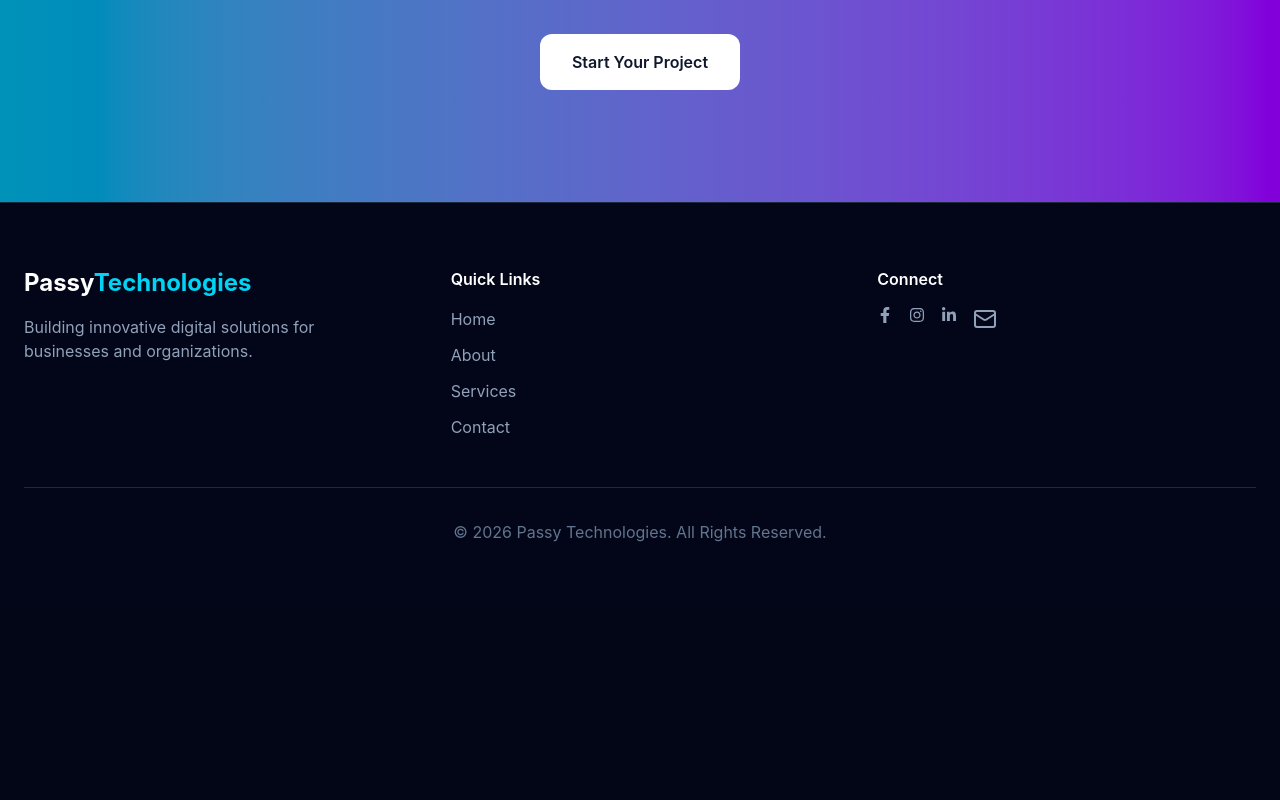
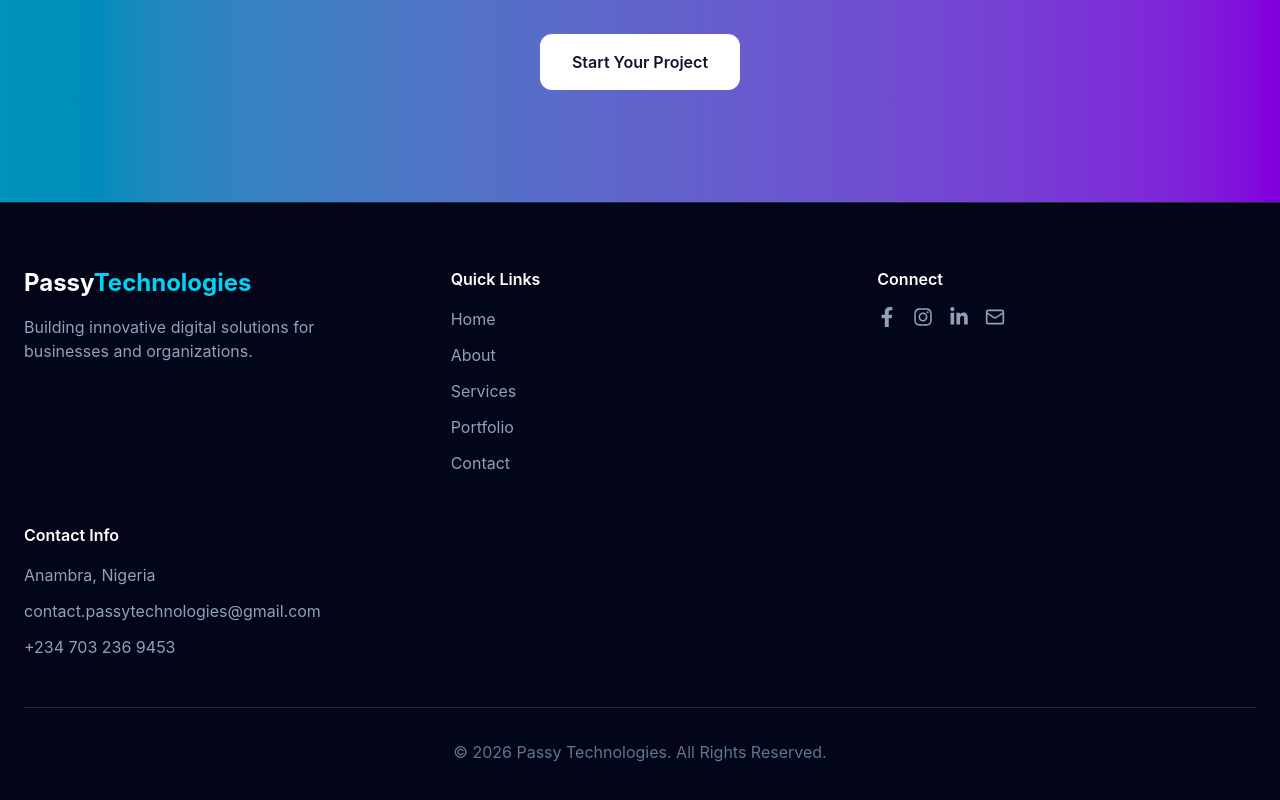
Before and after one commit to MstPaschal/passy-tech-new, a React (Vite) app: page /about in a window 1280 px wide. Shown: the part 2692-3492 px from the top of the page. Before the commit the page ends 3300 px from the top, so only its background shows below. Built offline with nearby package versions, Linux system fonts and the light colour scheme.

Commit message:
Footer fix

```diff
--- a/src/components/Footer.jsx
+++ b/src/components/Footer.jsx
@@ -1,4 +1,5 @@
 import { Mail } from "lucide-react";
+import { Link } from "react-router-dom";
 
 import {
   FaFacebookF,
@@ -38,12 +39,52 @@ function Footer() {
               Quick Links
             </h3>
 
-            <ul className="space-y-3 text-slate-400">
+            <ul className="space-y-3">
 
-              <li>Home</li>
-              <li>About</li>
-              <li>Services</li>
-              <li>Contact</li>
+              <li>
+                <Link
+                  to="/"
+                  className="text-slate-400 hover:text-cyan-400 transition"
+                >
+                  Home
+                </Link>
+              </li>
+
+              <li>
+                <Link
+                  to="/about"
+                  className="text-slate-400 hover:text-cyan-400 transition"
+                >
+                  About
+                </Link>
+              </li>
+
+              <li>
+                <Link
+                  to="/services"
+                  className="text-slate-400 hover:text-cyan-400 transition"
+                >
+                  Services
+                </Link>
+              </li>
+
+              <li>
+                <Link
+                  to="/portfolio"
+                  className="text-slate-400 hover:text-cyan-400 transition"
+                >
+                  Portfolio
+                </Link>
+              </li>
+
+              <li>
+                <Link
+                  to="/contact"
+                  className="text-slate-400 hover:text-cyan-400 transition"
+                >
+                  Contact
+                </Link>
+              </li>
 
             </ul>
 
@@ -55,15 +96,59 @@ function Footer() {
               Connect
             </h3>
 
-            <div className="flex gap-4">
+            <div className="flex gap-4 text-xl">
 
-              <FaFacebookF className="text-slate-400 hover:text-cyan-400 cursor-pointer" />
+              <a
+                href="https://facebook.com"
+                target="_blank"
+                rel="noopener noreferrer"
+                className="text-slate-400 hover:text-cyan-400 transition"
+              >
+                <FaFacebookF />
+              </a>
 
-              <FaInstagram className="text-slate-400 hover:text-cyan-400 cursor-pointer" />
+              <a
+                href="https://instagram.com"
+                target="_blank"
+                rel="noopener noreferrer"
+                className="text-slate-400 hover:text-cyan-400 transition"
+              >
+                <FaInstagram />
+              </a>
 
-              <FaLinkedinIn className="text-slate-400 hover:text-cyan-400 cursor-pointer" />
+              <a
+                href="https://linkedin.com"
+                target="_blank"
+                rel="noopener noreferrer"
+                className="text-slate-400 hover:text-cyan-400 transition"
+              >
+                <FaLinkedinIn />
+              </a>
 
-              <Mail className="text-slate-400 hover:text-cyan-400 cursor-pointer" />
+              <a
+                href="mailto:contact.passytechnologies@gmail.com"
+                className="text-slate-400 hover:text-cyan-400 transition"
+              >
+                <Mail size={20} />
+              </a>
+
+            </div>
+
+          </div>
+
+          <div>
+
+            <h3 className="text-white font-semibold mb-4">
+              Contact Info
+            </h3>
+
+            <div className="space-y-3 text-slate-400">
+
+              <p>Anambra, Nigeria</p>
+
+              <p>contact.passytechnologies@gmail.com</p>
+
+              <p>+234 703 236 9453</p>
 
             </div>
 
```
